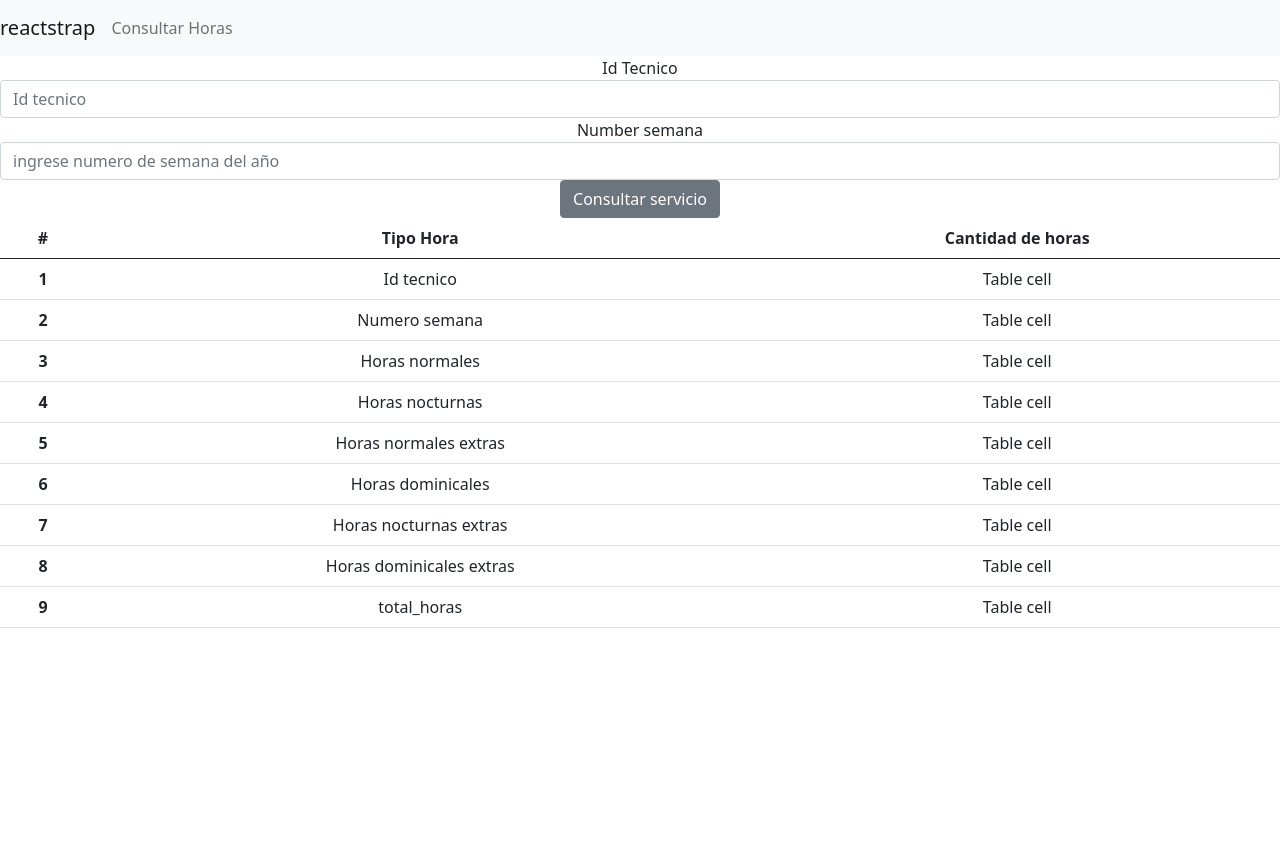
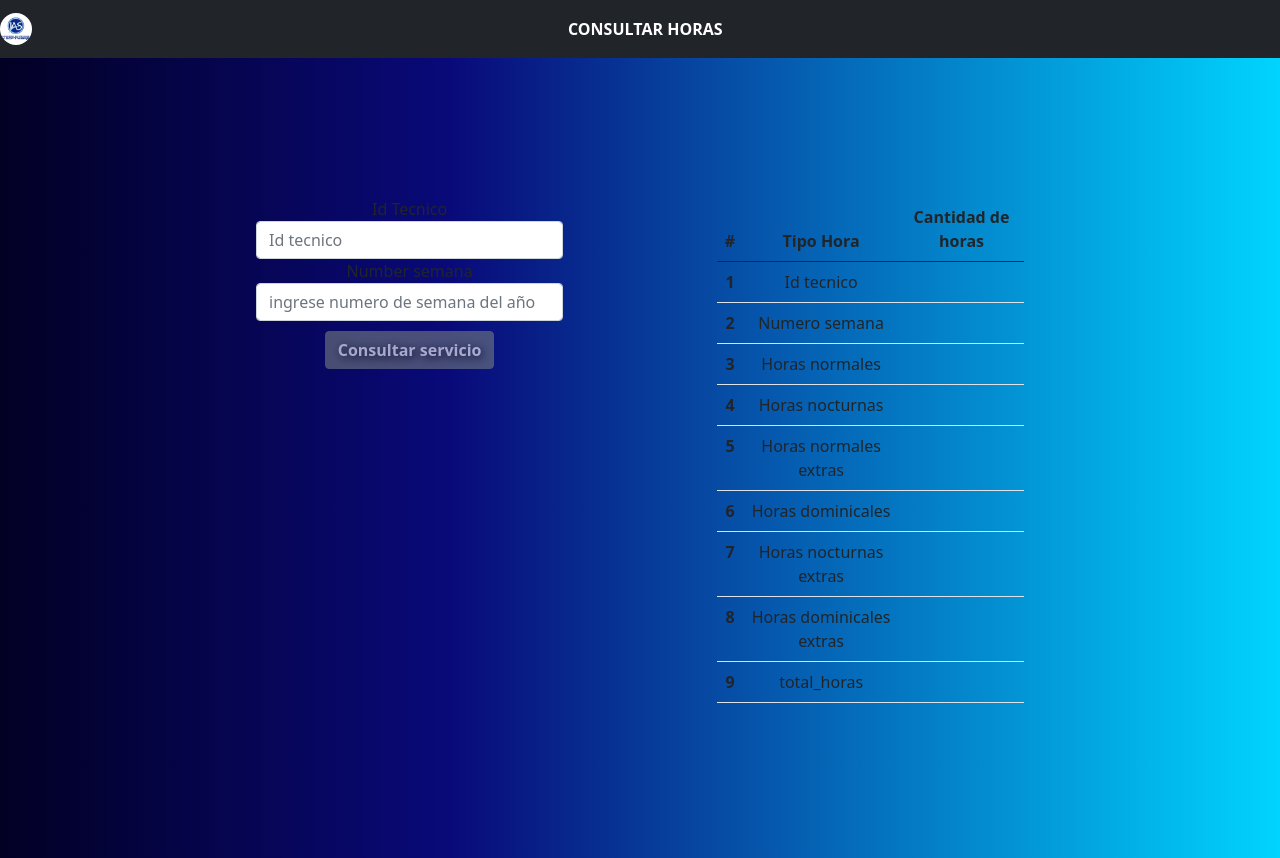
Before and after one commit to kevinosoriosuaza940/FronTIAS, a React (Create React App) app: page /consultar-horas in a window 1280 px wide. Before the commit the page ends 800 px from the top, so only its background shows below. Built offline with nearby package versions, Linux system fonts and the light colour scheme.

Commit message:
get funcional, falta pruebas unitarias y metodo post

```diff
--- a/package.json
+++ b/package.json
@@ -2,6 +2,7 @@
   "name": "front_ias",
   "version": "0.1.0",
   "private": true,
+  "proxy": "http://localhost:8080/tecnicoservicio",
   "dependencies": {
     "@testing-library/jest-dom": "^5.11.4",
     "@testing-library/react": "^11.1.0",
--- a/src/components/navbar/Navbar.css
+++ b/src/components/navbar/Navbar.css
@@ -0,0 +1,18 @@
+.title{
+    color: white;
+    margin-left: 520px;
+    text-align: center;
+    text-transform: uppercase;
+    font-weight: bolder;
+
+}
+
+.imagen{
+    border-radius: 50%;
+    background:url(../../assets/logo.jpeg);
+    background-repeat: no-repeat;
+    background-size: contain;
+    width: 32px;
+    height: 32px;
+
+}
--- a/src/components/navbar/Navbar.js
+++ b/src/components/navbar/Navbar.js
@@ -1,21 +1,24 @@
 import React, { useState } from "react";
-import {
-  Navbar,
-  NavbarBrand,
-
-  NavbarText,
-} from "reactstrap";
+import { Navbar, NavbarBrand, NavbarText } from "reactstrap";
+import "./Navbar.css";
+import logo from "../../assets/logo.jpeg";
 
 const Example = (props) => {
   const [isOpen, setIsOpen] = useState(false);
-    const {title} = props;
-
+  const { title } = props;
 
   return (
     <div>
-      <Navbar color="light" light expand="md">
-        <NavbarBrand href="/">reactstrap</NavbarBrand>
-        <NavbarText>{title}</NavbarText>
+      <Navbar className="navbar" color="dark" light expand="md">
+        <NavbarBrand className="img"   href="/">
+          <div className='imagen'>
+          </div>
+        </NavbarBrand>
+        <NavbarText >
+          <span className='title'>
+            {title}
+          </span>
+        </NavbarText>
       </Navbar>
     </div>
   );
--- a/src/pages/Ingresarservicio/Ingresar.css
+++ b/src/pages/Ingresarservicio/Ingresar.css
@@ -0,0 +1,19 @@
+.main_ingresar {
+    display: grid;
+    grid-template-rows: 1fr 1fr;
+    grid-template-columns: 1fr;
+    align-content: center;
+    background: rgb(2,0,36);
+    background: linear-gradient(90deg, rgba(2,0,36,1) 0%, rgba(9,9,121,1) 35%, rgba(0,212,255,1) 100%);
+    height: 100vh;
+    padding: 20%;
+}
+
+.custom_button {
+    text-shadow: black 2px 2px 10px;
+    font-weight: bolder;
+}
+
+.custom_button:hover {
+    box-shadow: white 2px 2px 20px 5px;
+}
--- a/src/pages/Ingresarservicio/Ingresar.js
+++ b/src/pages/Ingresarservicio/Ingresar.js
@@ -1,14 +1,13 @@
-import React from 'react'
+import React from "react";
 import NavbarCustom from "../../components/navbar/Navbar";
 import "./Ingresar.css";
 import { Button, Form, FormGroup, Label, Input } from "reactstrap";
 
-
 export default function Ingresar() {
-    return (
-        <section>
-        <NavbarCustom title="Ingresar Servicio" />
-        <aside>
+  return (
+    <section>
+      <NavbarCustom title="Ingresar Servicio" />
+      <div className="main_ingresar">
         <Form inline>
           <FormGroup className="form">
             <Label for="exampleSearch">Id Tecnico</Label>
@@ -64,10 +63,9 @@ export default function Ingresar() {
               placeholder="time placeholder"
             />
           </FormGroup>
-          <Button>Ingresar servicio</Button>
+          <Button className="custom_button">Ingresar servicio</Button>
         </Form>
-      </aside>
-
-      </section>
-    )
+      </div>
+    </section>
+  );
 }
--- a/src/pages/consultarhoras/Consultar.css
+++ b/src/pages/consultarhoras/Consultar.css
@@ -0,0 +1,21 @@
+.main_consultar{
+    display: grid;
+    grid-template-rows: 1fr 1fr;
+    grid-template-columns: 1fr 1fr;
+    grid-column-gap: 20%;
+    align-content: center;
+    background: rgb(2,0,36);
+    background: linear-gradient(90deg, rgba(2,0,36,1) 0%, rgba(9,9,121,1) 35%, rgba(0,212,255,1) 100%);
+    height: 100vh;
+    padding: 20%;
+}
+
+.custom_button {
+    margin-top: 10px;
+    text-shadow: black 2px 2px 10px;
+    font-weight: bolder;
+}
+
+.custom_button:hover {
+    box-shadow: white 2px 2px 20px 5px;
+}
--- a/src/pages/consultarhoras/Consultar.js
+++ b/src/pages/consultarhoras/Consultar.js
@@ -1,37 +1,68 @@
-import React from "react";
+import React, { useState, useEffect } from "react";
 import NavbarCustom from "../../components/navbar/Navbar";
 import "./Consultar.css";
-import { Button, Form, FormGroup, Label, Input } from "reactstrap";
-import { Table } from "reactstrap";
+import { Button, Form, FormGroup, Label, Input, Table } from "reactstrap";
+import { get } from "../../services/requests";
 
 export default function Consultar() {
+  const [idtecnico, setIdTecnico] = useState("");
+  const [numeroSemana, setNumeroSemana] = useState(1);
+  const [reporteHoras, setReporteHoras] = useState({});
+  const isDisabled = idtecnico.length > 0 && numeroSemana > 0;
+
+  const handleSubmit = async (evt) => {
+    evt.preventDefault();
+    const response = await get(idtecnico, numeroSemana);
+    const data = await response.json();
+    setReporteHoras(data[0]);
+    console.log(idtecnico, numeroSemana);
+  };
+
+  const handleInput = (e) => {
+    const { name, value } = e.target;
+    if (name === "idTecnico") {
+      setIdTecnico(value);
+    } else if (name === "numeroSemana") {
+      setNumeroSemana(value);
+    }
+  };
+
   return (
     <section>
       <NavbarCustom title="Consultar Horas" />
+      <div className="main_consultar">
         <aside>
-        <Form inline>
+          <Form inline onSubmit={handleSubmit}>
             <FormGroup className="form">
-            <Label for="exampleSearch">Id Tecnico</Label>
+              <Label className="text-start">Id Tecnico</Label>
               <Input
-              type="search"
-              name="search"
-              id="exampleSearch"
+                type="text"
+                name="idTecnico"
                 placeholder="Id tecnico"
+                onChange={(e) => handleInput(e)}
+                value={idtecnico}
               />
             </FormGroup>
             <FormGroup>
-            <Label for="exampleNumber">Number semana </Label>
+              <Label>Number semana </Label>
               <Input
                 type="number"
-              name="number"
-              id="exampleNumber"
+                name="numeroSemana"
                 placeholder="ingrese numero de semana del año"
+                onChange={(e) => handleInput(e)}
               />
             </FormGroup>
-          <Button>Consultar servicio</Button>
+            <Button
+              className="custom_button "
+              type="submit"
+              disabled={!isDisabled}
+            >
+              Consultar servicio
+            </Button>
           </Form>
         </aside>
 
+        {reporteHoras ? (
           <article>
             <Table responsive>
               <thead>
@@ -45,51 +76,59 @@ export default function Consultar() {
                 <tr>
                   <th scope="row">1</th>
                   <td>Id tecnico</td>
-              <td>Table cell</td>
+                  <td>{reporteHoras.id_tecnico}</td>
                 </tr>
                 <tr>
                   <th scope="row">2</th>
                   <td>Numero semana</td>
-              <td>Table cell</td>
+                  <td>{reporteHoras.numero_semana}</td>
                 </tr>
                 <tr>
                   <th scope="row">3</th>
                   <td>Horas normales</td>
-              <td>Table cell</td>
+                  <td>{reporteHoras.horas_normales}</td>
                 </tr>
                 <tr>
                   <th scope="row">4</th>
                   <td>Horas nocturnas</td>
-              <td>Table cell</td>
+                  <td>{reporteHoras.horas_nocturnas}</td>
                 </tr>
                 <tr>
                   <th scope="row">5</th>
                   <td>Horas normales extras</td>
-              <td>Table cell</td>
+                  <td>{reporteHoras.horas_normale_sextras}</td>
                 </tr>
                 <tr>
                   <th scope="row">6</th>
                   <td>Horas dominicales</td>
-              <td>Table cell</td>
+                  <td>{reporteHoras.horas_dominicales}</td>
                 </tr>
                 <tr>
                   <th scope="row">7</th>
                   <td>Horas nocturnas extras</td>
-              <td>Table cell</td>
+                  <td>{reporteHoras.horas_nocturnas_extras}</td>
                 </tr>
                 <tr>
                   <th scope="row">8</th>
                   <td>Horas dominicales extras</td>
-              <td>Table cell</td>
+                  <td>{reporteHoras.horas_dominicales_extras}</td>
                 </tr>
                 <tr>
                   <th scope="row">9</th>
                   <td>total_horas</td>
-              <td>Table cell</td>
+                  <td>{reporteHoras.total_horas}</td>
                 </tr>
               </tbody>
             </Table>
           </article>
+        ) : (
+          <article>
+            <div>
+              <h1>NO HAY DATA!!</h1>
+            </div>
+          </article>
+        )}
+      </div>
     </section>
   );
 }
--- /dev/null
+++ b/src/services/config.js
@@ -0,0 +1 @@
+export const API_URI = 'http://localhost:8080/tecnicoservicio'
--- /dev/null
+++ b/src/services/requests.js
@@ -0,0 +1,12 @@
+import { API_URI } from './config'
+
+export async function get(idtecnico, numeroSemana) {
+    const url = `${API_URI}/consulta-horas?idTecnico=${idtecnico}&numeroSemana=${numeroSemana}`
+
+    const response = await fetch(url, {method:'GET'})
+    return response
+}
+
+export function post() {
+
+}
```
Also changed, not shown: src/assets/logo.jpeg (renamed from public/logo.jpeg). Lines whose indentation alone changed are shown as unchanged.
